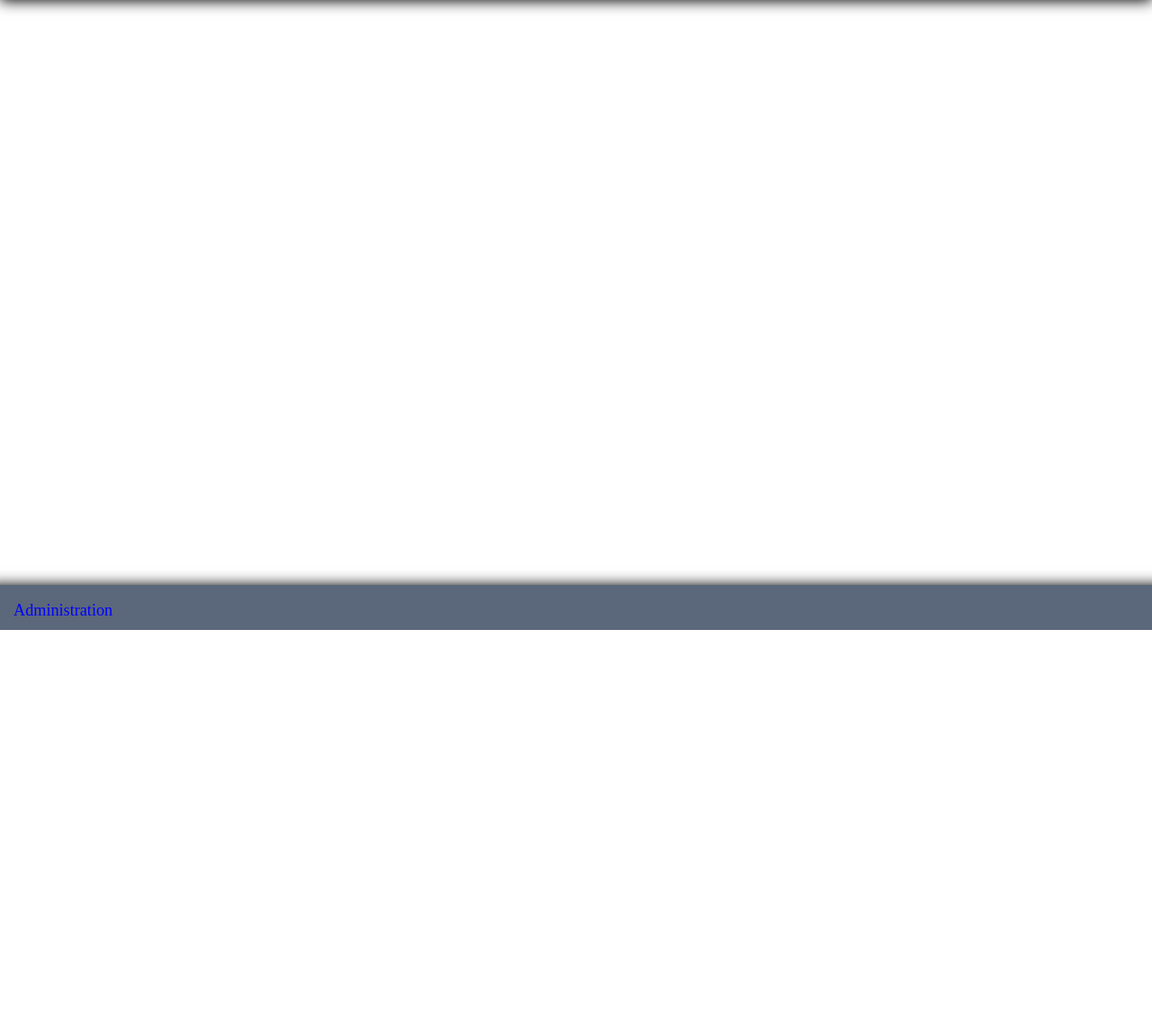
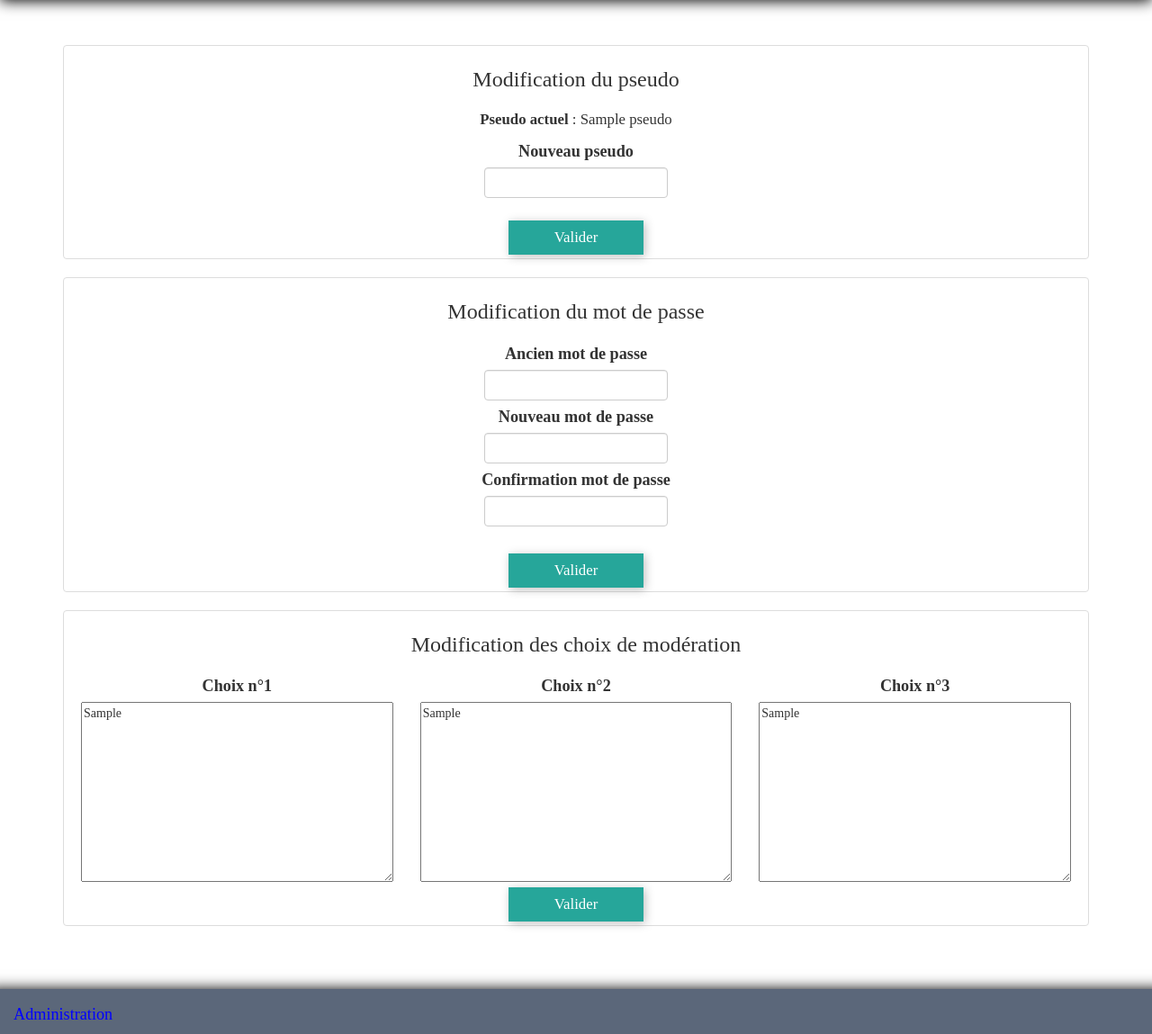
Before and after one commit to CyrilHumbert/Blog_Alaska, a PHP site: template view/backend/configAdmin.php in a window 1280 px wide. Shown: the part 150-1299 px from the top of the page at 90% size. Before the commit the page ends 850 px from the top, so only its background shows below. Run offline with PHP 8.4, Linux system fonts and the light colour scheme; the template is opened without the code that fills it: most values are stand-ins (such as "Sample title", 1, 10 or a date in 2020); some libraries are stand-ins or nearby versions.

Commit message:
Ajout complet de la page de config, ajouté choix pour modération, modification modal ajout de commentaire

```diff
--- a/model/LoginManager.php
+++ b/model/LoginManager.php
@@ -15,9 +15,11 @@ class LoginManager extends Manager
     }
 
     public function getInfoSession() {
-        $req = $this->sqlquery('SELECT id, pseudo, passwordde FROM logadmin WHERE id = ' . intval($_SESSION['admin_id']), 1);
+        $db = $this->dbConnect();
+        $req = $db->query('SELECT id, pseudo, passwordde FROM logadmin');
+        $reqs = $req->fetch();
 
-        return $req;
+        return $reqs;
     }
 
     public function getInfoCookie() {
--- a/public/css/style.css
+++ b/public/css/style.css
@@ -385,15 +385,42 @@ a:focus
     border-bottom: 1px #ddd solid;
 }
 
+.modalAddComment
+{
+    width: 80%;
+    height: 500px;
+}
+
+.modalResponse
+{
+    width: 80%;
+    height: 500px;
+}
+
 .btnAddComment
 {
+    border-radius: 0;
+    width: 200px;
+    font-size: 1.2em;
+    box-shadow: 0px 2px 6px rgba(0, 0, 0, 0.25);
+    background-color: #26a69a;
+    -webkit-transition: all .3s ease-out;
+            transition: all .3s ease-out;
+    color: white;
+    margin-top: 25px;
     margin-bottom: 50px;
 }
 
-.modalAddComment
+.btnAddComment:hover
 {
-    width: 100%;
-    top: 675px;
+    background-color: rgba(0, 150, 136, 0.7);
+    color: white;
+}
+
+.btnAddComment:focus
+{
+    color: white;
+    outline: 0;
 }
 
 /**********************************/
@@ -784,3 +811,93 @@ footer a
 }
 
 /**********************************/
+
+/************** CSS configAdmin.php **************/
+
+.btnModifPseudo
+{
+    border-radius: 0;
+    width: 150px;
+    font-size: 1.2em;
+    box-shadow: 2px 2px 10px rgba(0, 0, 0, 0.25);
+    background-color: #26a69a;
+    -webkit-transition: all .3s ease-out;
+            transition: all .3s ease-out;
+    color: white;
+    margin-top: 25px;
+}
+
+.btnModifPseudo:hover
+{
+    background-color: rgba(0, 150, 136, 0.7);
+    color: white;
+}
+
+.btnModifPassword
+{
+    border-radius: 0;
+    width: 150px;
+    font-size: 1.2em;
+    box-shadow: 2px 2px 10px rgba(0, 0, 0, 0.25);
+    background-color: #26a69a;
+    -webkit-transition: all .3s ease-out;
+            transition: all .3s ease-out;
+    color: white;
+    margin-top: 25px;
+}
+
+.btnModifPassword:hover
+{
+    background-color: rgba(0, 150, 136, 0.7);
+    color: white;
+}
+
+.btnModifModere
+{
+    border-radius: 0;
+    width: 150px;
+    font-size: 1.2em;
+    box-shadow: 2px 2px 10px rgba(0, 0, 0, 0.25);
+    background-color: #26a69a;
+    -webkit-transition: all .3s ease-out;
+            transition: all .3s ease-out;
+    color: white;
+}
+
+.btnModifModere:hover
+{
+    background-color: rgba(0, 150, 136, 0.7);
+    color: white;
+}
+
+.titleModifPseudo
+{
+    margin-bottom: 20px;
+}
+
+.labelModifPseudo
+{
+    font-size: 1.3em;
+}
+
+.formPasswordChange label
+{
+    font-size: 1.3em;
+}
+
+.formPasswordChange input
+{
+    margin-bottom: 5px;
+}
+
+#modifModere label
+{
+    font-size: 1.3em;
+}
+
+#modifModere textarea
+{
+    width: 100%;
+    height: 200px;
+}
+/**********************************/
--- a/view/backend/configAdmin.php
+++ b/view/backend/configAdmin.php
@@ -14,6 +14,114 @@
     </header>
 </div>
 
+<div class="container">
+    <div id="modifPseudo" class="thumbnail">
+        <h3 class="text-center titleModifPseudo">Modification du pseudo</h3>
+
+        <p class="text-center" style="font-size: 1.2em;"><strong>Pseudo actuel</strong> : <?= $pseudoActually['pseudo']; ?></p>
+        <form method="POST" action="index.php?action=administration&amp;config&amp;modifpseudo" class="form-inline">
+            <div class="text-center">
+                <label for="pseudoModif" class="labelModifPseudo">Nouveau pseudo</label><br>
+                <input type="text" name="pseudoModif" class="form-control"/>
+            </div>
+
+            <button type="submit" class="btn btnModifPseudo center-block">Valider</button>
+        </form>
+
+        <?php if(isset($modifPseudoEmpty)): ?>
+        <div class="row">
+            <div class="alert alert-block alert-danger text-center col-sm-offset-4 col-sm-4 box-error">
+                <h4>Erreur !</h4>
+                Le champs du nouveau pseudo ne doit pas être vide !
+            </div>
+        </div>
+        <?php endif; ?>
+    </div>
+
+    <div id="modifPassword" class="thumbnail">
+        <h3 class="text-center titleModifPseudo">Modification du mot de passe</h3>
+
+        <form method="POST" action="index.php?action=administration&amp;config&amp;changepassword" class="form-inline formPasswordChange">
+            <div class="text-center">
+                <label for="ancienPassword">Ancien mot de passe</label><br>
+                <input type="password" name="ancienPassword" class="form-control" />
+            </div>
+
+            <div class="text-center">
+                <label for="newPassword">Nouveau mot de passe</label><br>
+                <input type="password" name="newPassword" class="form-control" />
+            </div>
+
+            <div class="text-center">
+                <label for="confirmPassword">Confirmation mot de passe</label><br>
+                <input type="password" name="confirmPassword" class="form-control" />
+            </div>
+
+            <button type="submit" class="btn btnModifPassword center-block">Valider</button>
+        </form>
+
+        <?php if(isset($newPasswordEmpty)): ?>
+        <div class="row">
+            <div class="alert alert-block alert-danger text-center col-sm-offset-4 col-sm-4 box-error">
+                <h4>Erreur !</h4>
+                Le champs nouveau mot de passe ne peut pas être vide !
+            </div>
+        </div>
+        <?php endif; ?>
+
+        <?php if(isset($badAncienPassword)): ?>
+        <div class="row">
+            <div class="alert alert-block alert-danger text-center col-sm-offset-4 col-sm-4 box-error">
+                <h4>Erreur !</h4>
+                L'ancien mot de passe est incorrect !
+            </div>
+        </div>
+        <?php endif; ?>
+
+        <?php if(isset($badConfirmPassword)): ?>
+        <div class="row">
+            <div class="alert alert-block alert-danger text-center col-sm-offset-4 col-sm-4 box-error">
+                <h4>Erreur !</h4>
+                Les mots de passe ne sont pas identique !
+            </div>
+        </div>
+        <?php endif; ?>
+
+        <?php if(isset($validateChangePassword)): ?>
+        <div class="row">
+            <div class="alert alert-block alert-success text-center col-sm-offset-4 col-sm-4 box-error">
+                <h4>Validé !</h4>
+                Le mot de passe a été changer avec succès !
+            </div>
+        </div>
+        <?php endif; ?>
+    </div>
+
+    <div id="modifModere" class="thumbnail row text-center center-block" style="width: 100%;">
+        <h3 class="titleModifPseudo">Modification des choix de modération</h3>
+
+        <form method="POST" action="index.php?action=administration&amp;config&amp;modifmodere">
+            <div class="col-sm-4">
+                <label for="choiceModere1">Choix n°1</label><br>
+                <textarea name="choiceModere1"><?= $choiceModere['modere1'] ?></textarea>
+            </div>
+
+            <div class="col-sm-4">
+                <label for="choiceModere2">Choix n°2</label><br>
+                <textarea name="choiceModere2"><?= $choiceModere['modere2'] ?></textarea>
+            </div>
+
+            <div class="col-sm-4">
+                <label for="choiceModere3">Choix n°3</label><br>
+                <textarea name="choiceModere3"><?= $choiceModere['modere3'] ?></textarea>
+            </div>
+
+            <button type="submit" class="btn btnModifModere center-block">Valider</button>
+        </form>
+    </div>
+
+</div>
+
 <?php $content = ob_get_clean(); ?>
 
 <?php require('templateAdmin.php'); ?>
--- a/view/backend/templateAdmin.php
+++ b/view/backend/templateAdmin.php
@@ -4,6 +4,7 @@
         <meta charset="utf-8" />
         <meta name="viewport" content="width=device-width, initial-scale=1.0">
         <title><?= $title ?></title>
+        <link rel="icon" href="public/images/favicon1.gif" type="image/gif">
         <link href="public/css/bootstrap.css" rel="stylesheet">
         <link href="public/css/style.css" rel="stylesheet">
         <script defer src="https://use.fontawesome.com/releases/v5.0.6/js/all.js"></script>
--- a/view/backend/templateEditor.php
+++ b/view/backend/templateEditor.php
@@ -4,6 +4,7 @@
         <meta charset="utf-8" />
         <meta name="viewport" content="width=device-width, initial-scale=1.0">
         <title><?= $title ?></title>
+        <link rel="icon" href="public/images/favicon1.gif" type="image/gif">
         <link href="public/css/bootstrap.css" rel="stylesheet">
         <link href="public/css/style.css" rel="stylesheet">
         <script src="public/js/jquery-3.3.1.min.js"></script>
--- a/view/frontend/template.php
+++ b/view/frontend/template.php
@@ -4,6 +4,7 @@
         <meta charset="utf-8" />
         <meta name="viewport" content="width=device-width, initial-scale=1.0">
         <title><?= $title ?></title>
+        <link rel="icon" href="public/images/favicon1.gif" type="image/gif">
         <link href="public/css/bootstrap.css" rel="stylesheet">
         <link href="public/css/style.css" rel="stylesheet">
         <script src="public/js/jquery-3.3.1.min.js"></script>
--- a/view/frontend/templateAccueil.php
+++ b/view/frontend/templateAccueil.php
@@ -4,6 +4,7 @@
         <meta charset="utf-8" />
         <meta name="viewport" content="width=device-width, initial-scale=1.0">
         <title><?= $title ?></title>
+        <link rel="icon" href="public/images/favicon1.gif" type="image/gif">
         <link href="public/css/bootstrap.css" rel="stylesheet">
         <link href="public/css/style.css" rel="stylesheet">
         <script src="public/js/jquery-3.3.1.min.js"></script>
```
Also changed, not shown: controler/backend.php (+86 -3 lines), index.php (+16 -2 lines), model/AdminManager.php (+56 -3 lines), view/backend/pannelAdmin.php (+12 -3 lines), view/frontend/postView.php (+11 -11 lines), public/images/favicon1.gif (added).
